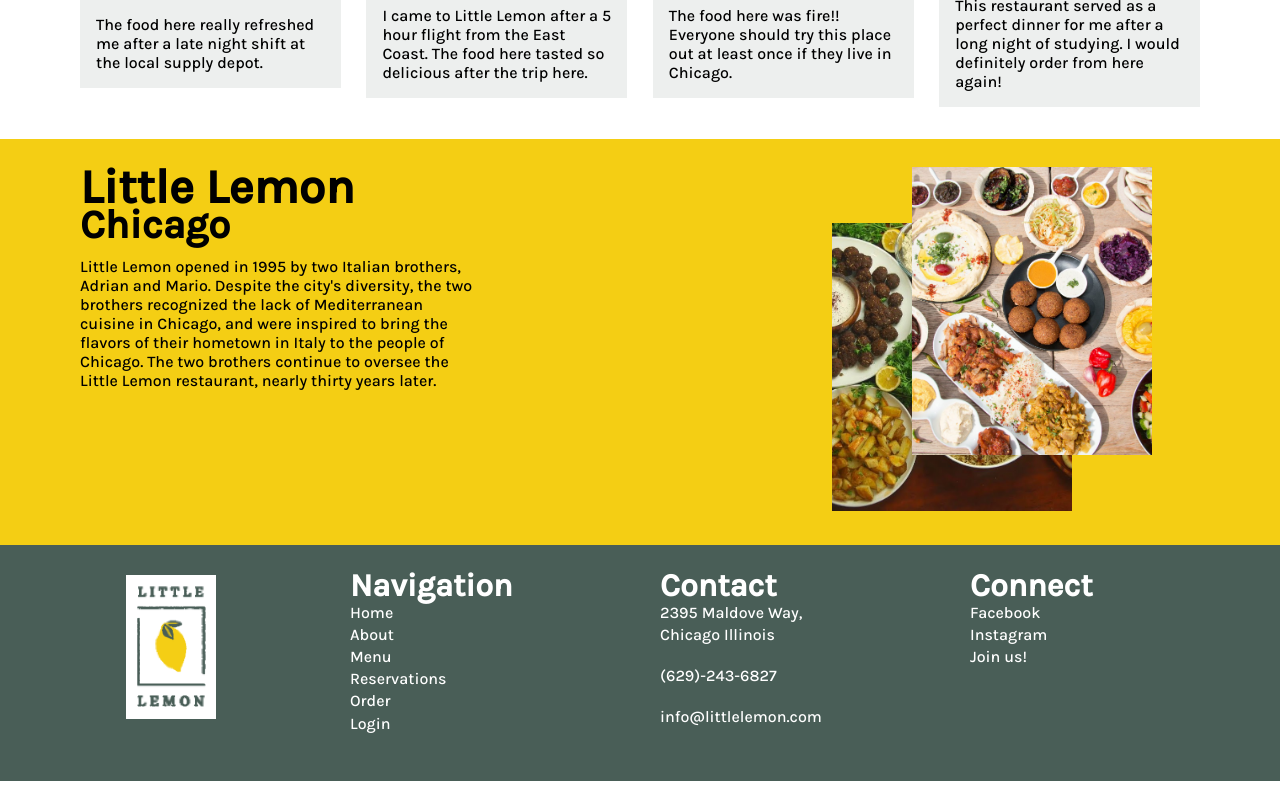
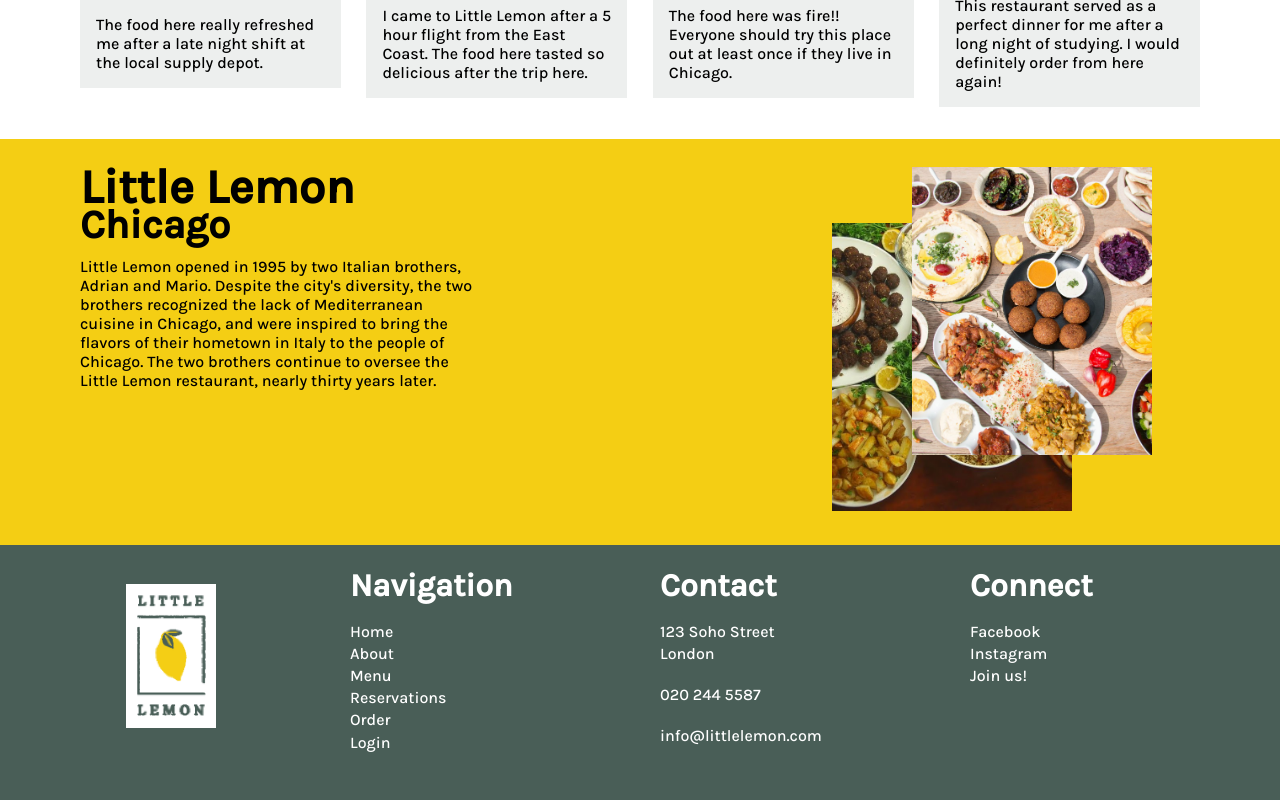
Before and after one commit to websitedsigns/Little-Lemon-Restaurant, a React (Create React App) app: page / in a window 1280 px wide. Shown: the part 1567-2367 px from the top of the page. Built offline with nearby package versions, Linux system fonts and the light colour scheme; a web font is replaced by a local one.

Commit message:
Update Footer.js
Format the footer tab, to make gaps between lines, as was all bunched up

```diff
--- a/src/components/sections/Footer.js
+++ b/src/components/sections/Footer.js
@@ -4,6 +4,7 @@
     <footer>
       <menu>
         <li className="img-footer">
+
           <img
             src={require("../../assets/footer-logo.png")}
             alt="Little Lemon logo"
@@ -12,6 +13,7 @@
         <li className="contact">
           <h1 className="footer-header">Navigation</h1>
           <ul className="footer-links">
+            <br></br>
             <Link to="/">Home</Link>
             <Link to="/about">About</Link>
             <a
@@ -30,10 +32,11 @@
         <li>
           <h1 className="footer-header">Contact</h1>
           <ul className="footer-links">
-            <li>2395 Maldove Way,</li>
-            <li>Chicago Illinois</li>
             <br></br>
-            <li>(629)-243-6827</li>
+            <li>123 Soho Street</li>
+            <li>London</li>
+            <br></br>
+            <li>020 244 5587</li>
             <br></br>
             <a
               href="mailto: info@littlelemon.com"
@@ -47,6 +50,7 @@
         <li>
           <h1 className="footer-header">Connect</h1>
           <ul className="footer-links">
+            <br></br>
             <a
               href="https://www.facebook.com/thelittlelemonshop/"
               target="_blank"
```
